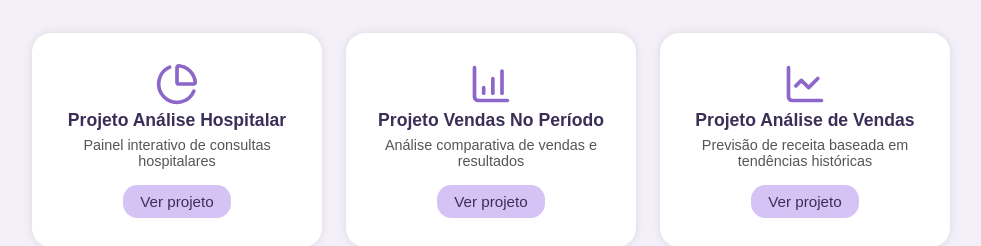
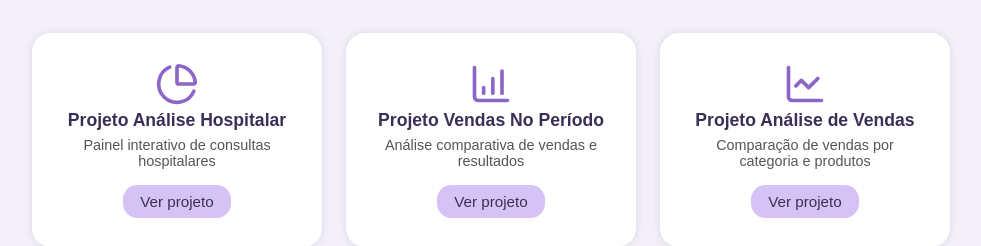
Before and after one commit to anazambarda/Portfolio, a React (Vite) app: page / in a window 1280 px wide. Shown: the part 1020-1266 px from the top of the page, without its empty margins (149-1130 px from the left). Built offline with nearby package versions, Linux system fonts and the light colour scheme.

Commit message:
Ajustando icone

```diff
--- a/index.html
+++ b/index.html
@@ -2,7 +2,7 @@
 <html lang="en">
   <head>
     <meta charset="UTF-8" />
-    <link rel="icon" type="image/svg+xml" href="/assets/ana_ana.png" />
+    <link rel="icon" type="image/png" href="/ana_ana.png" />
     <meta name="viewport" content="width=device-width, initial-scale=1.0" />
     <title>Ana Zambarda - Portifolio</title>
   </head>
--- a/src/App.tsx
+++ b/src/App.tsx
@@ -144,7 +144,7 @@ function App() {
             </p>
 
             <a href="/public/Ana_Carolina_Zambarda_CV.pdf" download className="download-button">
-              📄 Baixar Currículo
+              Baixar Currículo
             </a>
 
             <button className="close-button" onClick={closeModal}>
--- a/src/analise_dados.tsx
+++ b/src/analise_dados.tsx
@@ -64,7 +64,7 @@ const AnaliseDados = () => {
         <div className="projeto-card">
           <LineChart className="icon" size={44} />
           <h3>Projeto Análise de Vendas</h3>
-          <p className="projeto-sub">Previsão de receita baseada em tendências históricas</p>
+          <p className="projeto-sub">Comparação de vendas por categoria e produtos</p>
           <span
             className="btn-ver-projeto"
             onClick={() => abrirModal('https://app.powerbi.com/view?r=eyJrIjoiOTI2MjM4YmItYTZjZi00Y2NiLTg0NGEtNzYxY2E5ZjI3NzkyIiwidCI6IjQzMGM1OWFiLWRiZTktNDNhOC05MGRmLWY4ZTQwYzY3NzdjOSJ9')}
```
